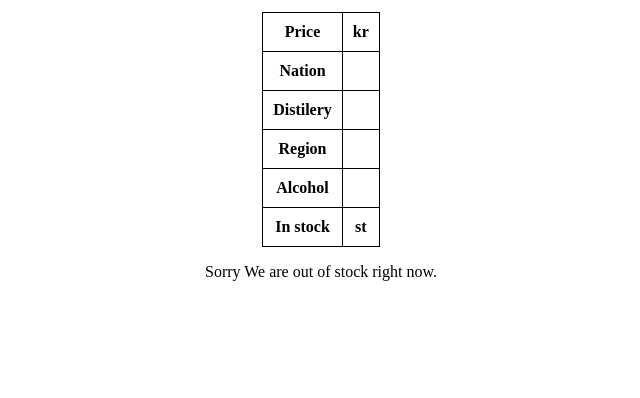
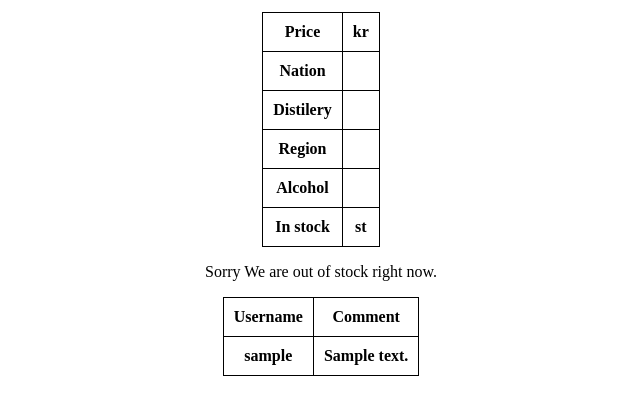
Before and after one commit to s7rul/D0018_ecomesrSite, a Python web app: template templates/whiskypage.html in a window 1280 px wide. Shown: the part 402-800 px from the top of the page, without its empty margins (319-959 px from the left). Run offline with Jinja, Linux system fonts and the light colour scheme; the template is opened without the code that fills it: most values are stand-ins (such as "Sample title", 1, 10 or a date in 2020); lists and menus that the app fills with data are empty.

Commit message:
Can See comments.

```diff
--- a/templates/whiskypage.html
+++ b/templates/whiskypage.html
@@ -68,8 +68,37 @@
 		Sorry We are out of stock right now.
 	</div>
 	{% endif %}
+</p>
+
+<p>
+
+	<div>
+		<table class="center">
+			<tr>
+				<th>Username</th>
+				<th>Comment </th>
+
+			</tr>
+			{% for item in comments %}
+			<!--Jinja Loop starts at 1 and not zero-->
+
+			<tr>
+				<th> {{item['UserName']}}</th>
+				<th> {{item['Comments']}} </th>
+
+			</tr>
+
+
+			{% endfor %}
+		</table>
+	</div>
 
 </p>
 
+<div>
 
-{% endblock %}
+
+
+</div>
+
+	{% endblock %}
```
Also changed, not shown: whiskyInfo.py (+9 -3 lines).
